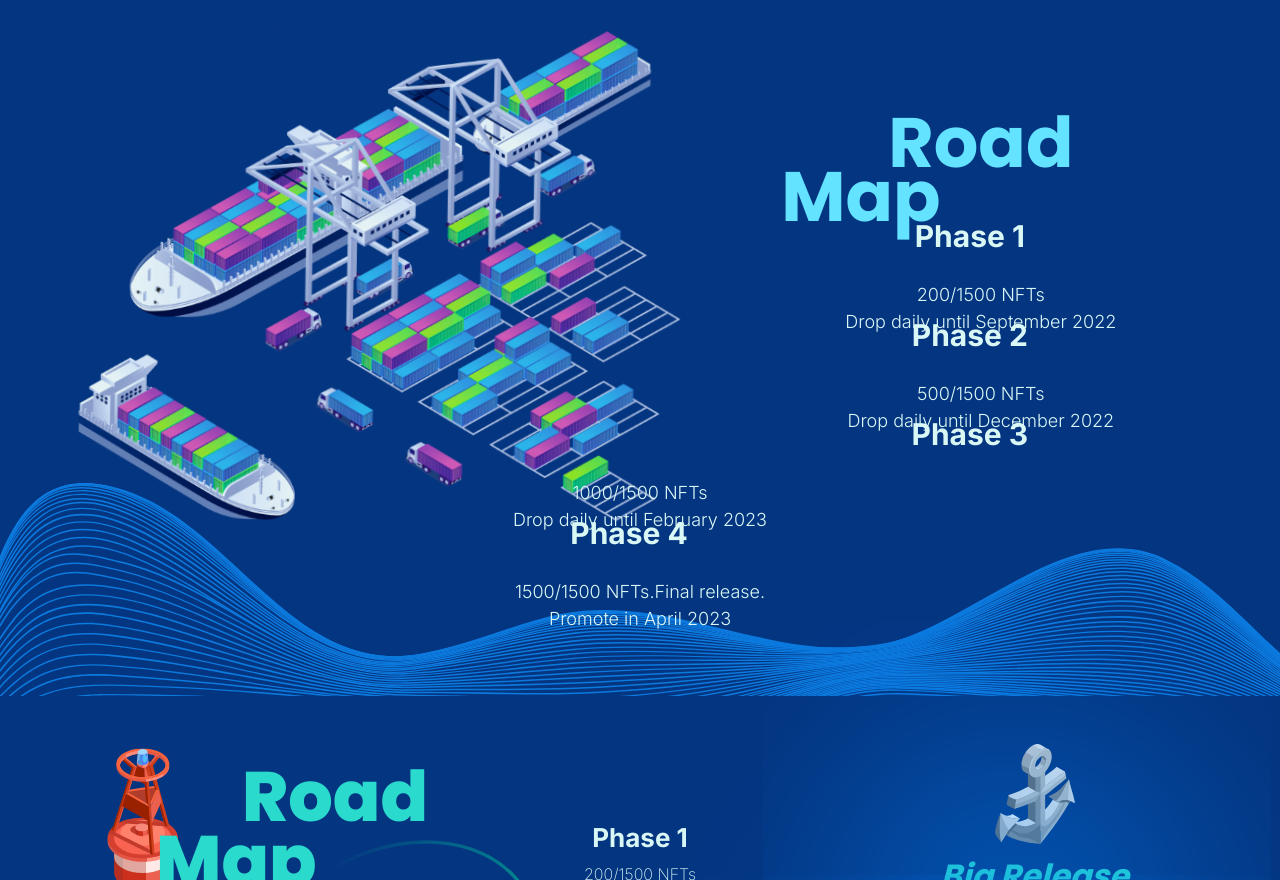
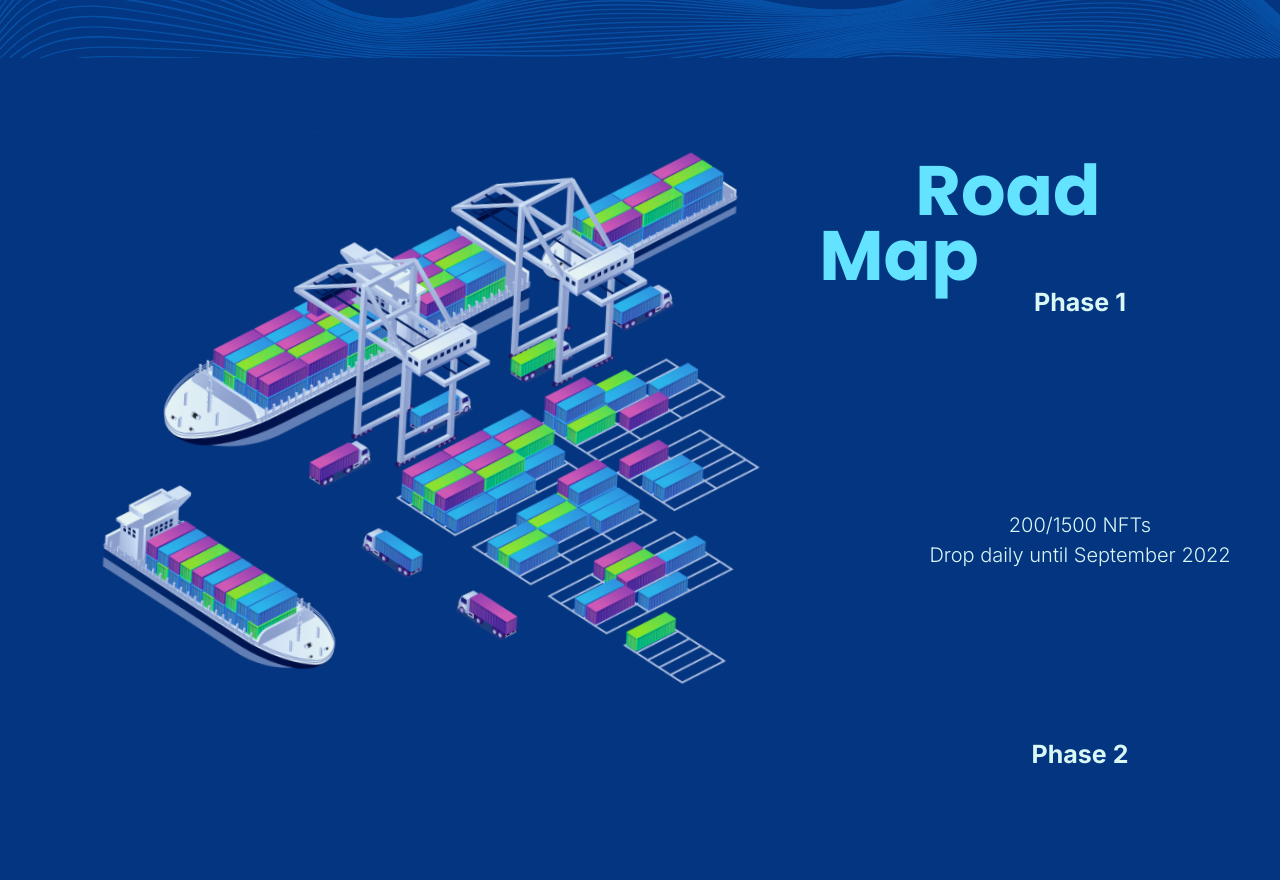
Before and after one commit to Priya-1607/marine-dao-app, a React (Create React App) app: page / in a window 1280 px wide. Shown: the part 1920-2800 px from the top of the page. Built offline with nearby package versions, Linux system fonts and the light colour scheme.

Commit message:
third Road Map Complete

```diff
--- a/src/App.css
+++ b/src/App.css
@@ -77,22 +77,23 @@
     margin-left:3rem;
 }*/
 .road {
-
-    padding-top: 6rem;
+    position: relative;
+    bottom: -5rem;
+    padding-right: 9rem;
     color: #63E3FF;
     font-family: Poppins;
     font-size: 70px;
     font-weight: 700;
-    text-align: center;
+}
 
-    right: 4rem;
 
-}
 .map{
     position: relative;
+    bottom: -29px;
     /* margin-top: 0rem; */
-    margin-right: 15rem;
-    top: -3.2rem;
+    /* margin-right: 15rem; */
+    top: -2.5rem;
+    right: 6rem;
 }
 
 .phase{
@@ -102,12 +103,13 @@
     /* margin-top: -21px; */
     /* margin-right: -193px; */
     font-family: Inter;
-    font-size: 30px;
+    font-size: 25px;
     font-weight: 700;
     text-align: center;
     color: #D9F7F5;
-    top: -5.4rem;
-    left: -11px;
+
+    top: -4.4rem;
+    left: -40px;
 }
 
 .para{
@@ -116,7 +118,7 @@
     position: relative;
     z-index: 1;
     font-family: Inter;
-    font-size: 18px;
+    font-size: 23px;
     font-weight: 300;
     text-align: center;
     color: #D9F7F5;
@@ -124,24 +126,77 @@
 
 
 
-.leftPara{
-    justify-content: end;
 
-    text-align: center;
+.img {
+    margin-left: 7rem;
+    z-index: 1;
+    position: absolute;
+    width: 51%;
+    float: left;
+    padding-top: 5rem
 }
-.img {
-    margin-left: 5rem;
-    z-index: 1;
-    position: relative;
-    width: 47%;
-    float: left;
-    padding-top: 2rem;
+.subHead{
+    padding-bottom:2rem ;
+    padding-left: 55rem;
+}
 
-    }
 .wave{
     position: absolute;
-    bottom: 0;
+    bottom: -3rem;
     left: 0;
+}
+
+
+
+
+/*
+second map
+ */
+.grid {
+
+
+    display: grid;
+    justify-content: space-evenly;
+    justify-items: center;
+}
+.grid-rows-4 {
+    grid-template-rows: repeat(4, minmax(0, 1fr));
+}
+.phase2 {
+    position: relative;
+    z-index: 1;
+    /* margin-top: -21px; */
+    /* margin-right: -193px; */
+    font-family: Inter;
+    font-size: 25px;
+    font-weight: 700;
+    text-align: center;
+    color: #D9F7F5;
+    /* top: -4.4rem; */
+    /* left: -40px; */
+}
+.para2 {
+    /* top: -4rem; */
+    /* padding-top: 20px; */
+    position: relative;
+    z-index: 1;
+    font-family: Inter;
+    font-size: 20px;
+    font-weight: 300;
+    text-align: center;
+    color: #D9F7F5;
+}
+.main{
+    background: #043580;
+    height:100%;
+}
+.pb-40 {
+    padding-bottom: 14rem;
+}
+.wa{
+    display: block;
+    vertical-align: middle;
+
 }
 
 
@@ -152,9 +207,4 @@
 
 
 
-
-
-
-
-
 /*background: linear-gradient(313.99deg, #1D85BA 50.11%, rgba(37, 127, 174, 0) 97.5%);*/
--- a/src/App.tsx
+++ b/src/App.tsx
@@ -3,8 +3,9 @@ import './App.css';
 import MarineDAO from "./components/MarineDAO";
 import CargoShip from "./components/CargoShip";
 import MarineDaoShip from "./components/MarineDaoShip";
-import RoadMap from "./components/RoadMap";
+import ThirdRoadMap from "./components/ThirdRoadMap";
 import RoadmapFirst from "./components/RoadmapFirst";
+import RoadMapSecond from "./components/RoadMapSecond";
 
 function App() {
   return (
@@ -12,8 +13,9 @@ function App() {
        <MarineDAO/>
         <CargoShip/>
         <MarineDaoShip/>
-        <RoadMap/>
+        <ThirdRoadMap/>
         <RoadmapFirst/>
+        <RoadMapSecond/>
     </div>
   );
 }
--- a/src/components/RoadMap.tsx
+++ /dev/null
@@ -1,32 +0,0 @@
-import React from 'react';
-import ships from "../assets/images/ships-and-containers.svg";
-import wave from "../assets/images/waves.svg";
-
-function RoadMap() {
-    return (
-
-            <div className="ShipMain">
-
-            <label className="img origin-center rotate-1  "><img src={ships}/></label>
-
-                <div className="subHead">
-            <p className="road">Road <p className="map">Map</p></p>
-                    <div className="leftPara">
-
-            <p className="phase">Phase 1</p><p className="para">200/1500 NFTs<br/>Drop daily until September 2022</p>
-                         <p className="phase">Phase 2</p><p className="para">500/1500 NFTs<br/>Drop daily until December 2022</p>
-            <p className="phase">Phase 3</p><p className="para">1000/1500 NFTs<br/>Drop daily until February 2023</p>
-            <p className="phase">Phase 4</p><p className="para">1500/1500 NFTs.Final release.<br/>Promote in April 2023</p>
-                    </div>
-
-                </div>
-              <label className="wave"><img src={wave}/></label>
-
-
-        </div>
-
-
-    );
-}
-
-export default RoadMap;
--- /dev/null
+++ b/src/components/RoadMapSecond.tsx
@@ -0,0 +1,42 @@
+import React from 'react';
+import line from '../assets/images/line.svg'
+import anchor from '../assets/images/anchor.svg'
+import ship from '../assets/images/ship.svg'
+import lightHouseNoShadow from '../assets/images/lighthouse-no-shadow.svg'
+import wave from "../assets/images/waves.svg";
+import waves from "../assets/images/waves.svg";
+
+function RoadMapSecond() {
+    return (
+        <div>
+            <div className="main">
+            <div className='grid grid-cols-2 relative pb-40 justify-center content-start pl-12'>
+                <div>
+                <img src={lightHouseNoShadow} width={130}/>
+                    <h1 className={`relative left-16`}>Road</h1>
+                    <h1 className={`relative top-16 right-52`}>Map</h1>
+                    <img src={line} width={400}/>
+                    <img src={ship} width={160}/>
+                </div>
+                <div className='grid grid-rows-9 relative grid-flow-row gap-4'>
+                    <img src={anchor} width={80}/>
+                    <p className="phase2 grid-rows-4 row-span-1">Phase 1</p><p className="para2">200/1500 NFTs<br/>Drop daily until September 2022</p>
+                    <p className="phase2">Phase 2</p><p className="para2">500/1500 NFTs<br/>Drop daily until December 2022</p>
+                    <p className="phase2">Phase 3</p><p className="para2">1000/1500 NFTs<br/>Drop daily until February 2023</p>
+                    <p className="phase2">Phase 4</p><p className="para2">1500/1500 NFTs.Final release.<br/>Promote in April 2023</p>
+
+                </div>
+
+
+            </div>
+                <div className={'absolute bottom-0 right-0'}>
+                    <img className={'wa opacity-40'} src={waves}/>
+                </div>
+
+            </div>
+
+        </div>
+    );
+}
+
+export default RoadMapSecond;
--- /dev/null
+++ b/src/components/ThirdRoadMap.tsx
@@ -0,0 +1,34 @@
+import React from 'react';
+import ships from "../assets/images/ships-and-containers.svg";
+import wave from "../assets/images/waves.svg";
+import anchor from "../assets/images/anchor.svg";
+
+function ThirdRoadMap() {
+    return (
+
+            <div className="ShipMain">
+
+            <label className="img origin-center rotate-3  "><img src={ships} width={1000}/></label>
+
+                <div className="subHead">
+
+                    <div className='grid grid-rows-9 relative grid-flow-row gap-4'>
+                        <p className="road">Road <p className="map">Map</p></p>
+                        <p className="phase2 grid-rows-4 row-span-1">Phase 1</p><p className="para2">200/1500 NFTs<br/>Drop daily until September 2022</p>
+                        <p className="phase2">Phase 2</p><p className="para2">500/1500 NFTs<br/>Drop daily until December 2022</p>
+                        <p className="phase2">Phase 3</p><p className="para2">1000/1500 NFTs<br/>Drop daily until February 2023</p>
+                        <p className="phase2">Phase 4</p><p className="para2">1500/1500 NFTs.Final release.<br/>Promote in April 2023</p>
+
+                    </div>
+
+                </div>
+              <label className="wave"><img src={wave}/></label>
+
+
+        </div>
+
+
+    );
+}
+
+export default ThirdRoadMap;
```
